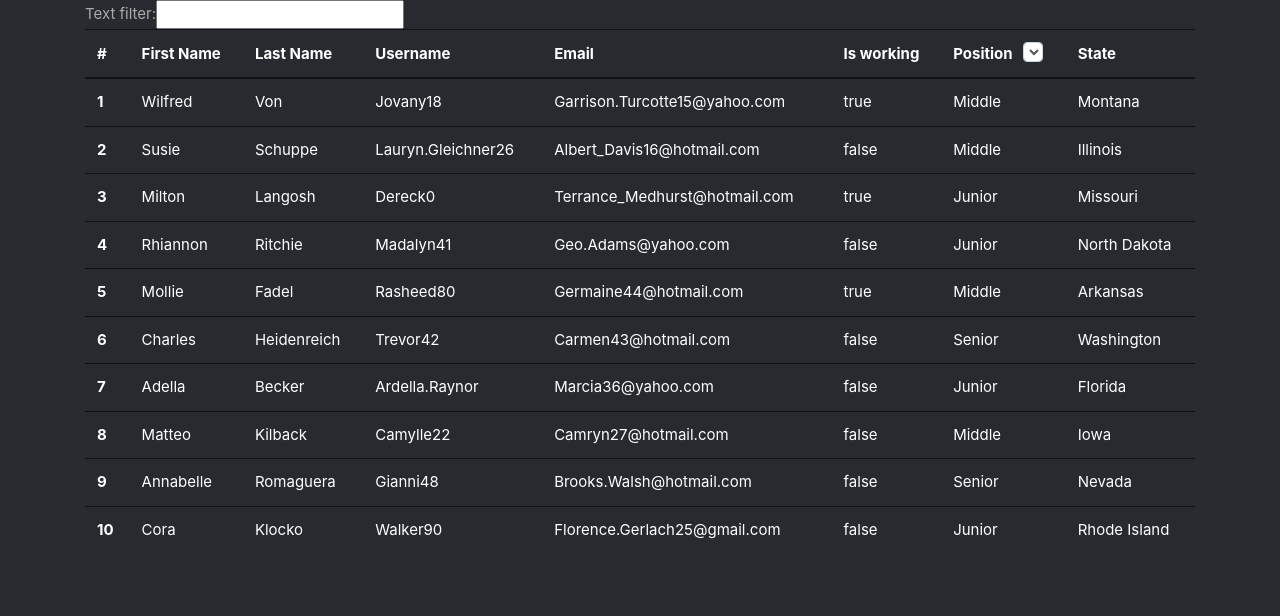
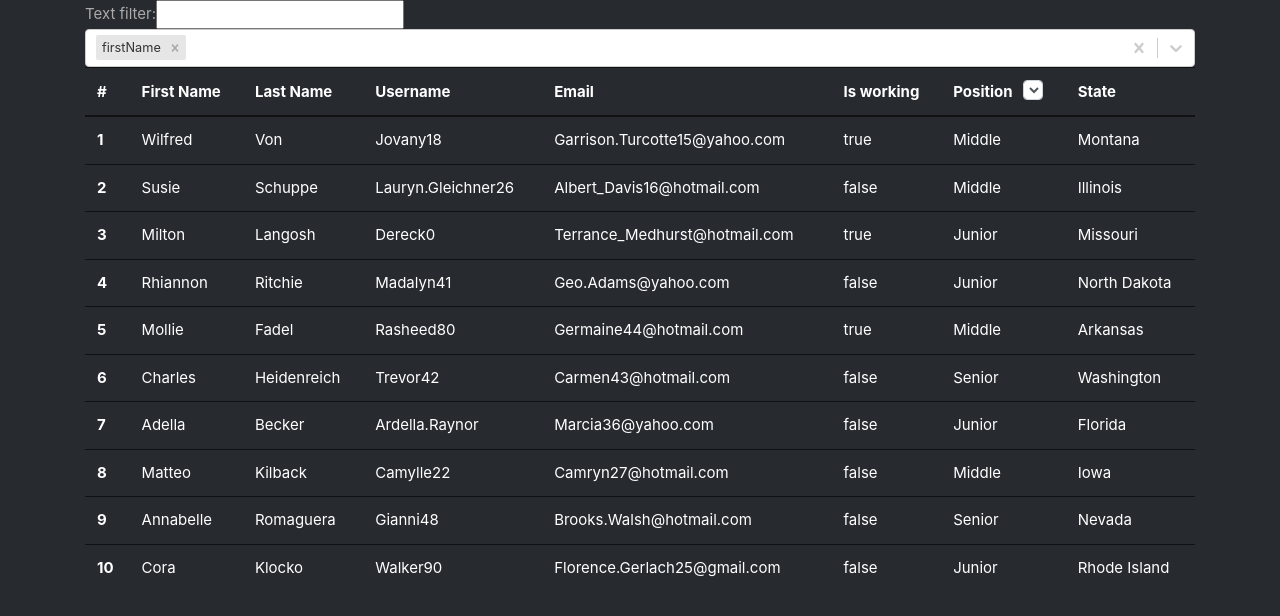
Before and after one commit to Elaray1/datagrid, a React (Create React App) app: page / in a window 1280 px wide. Shown: the top 616 px of the page. Built offline with nearby package versions, Linux system fonts and the light colour scheme.

Commit message:
feat: add text filter by selected columns

```diff
--- a/package.json
+++ b/package.json
@@ -12,6 +12,7 @@
     "react-dom": "^16.13.0",
     "react-redux": "^7.2.0",
     "react-scripts": "3.4.0",
+    "react-select": "^3.0.8",
     "redux": "^4.0.5",
     "redux-actions": "^2.6.5",
     "redux-thunk": "^2.3.0"
--- a/src/Table/component.jsx
+++ b/src/Table/component.jsx
@@ -1,4 +1,5 @@
 import React, { Component } from "react";
+import Select from 'react-select';
 
 class Table extends Component {
 
@@ -16,6 +17,7 @@
         state: 0,
       },
       priority: [],
+      searchOptions: ['0'],
     };
     this.resetSortedColumns = {
       firstName: 0,
@@ -26,7 +28,10 @@
       position: '-',
       state: 0,
     };
+    this.defaultSearchOptions = [ { value: 'firstName', label: 'firstName' } ];
     this.positionColumnRef = React.createRef();
+    this.searchSelectRef = React.createRef();
+    this.searchInputRef = React.createRef();
   }
 
   renderUsers(user, index) {
@@ -39,9 +44,21 @@
     );
   }
 
+  getColumnsArr = () => {
+    const arr = [];
+    for (let key in this.state.sortedColumns) {
+      arr.push(key);
+    }
+    const options = arr.map((el, i) => {
+      return { value: i, label: el };
+    });
+    return options;
+  }
+
   componentWillMount() {
     this.props.setUsersInfo();
   }
+
 
   sort = (column, e) => {
     const columnsArr = e.shiftKey ? this.state.sortedColumns : this.resetSortedColumns;
@@ -232,22 +249,45 @@
       return {
         priority: a ? [...this.state.priority, column] : [column]
       }
-    }, function() { this.props.sortUsersInfo(this.state.sortedColumns, this.state.priority, this.state.textFilter); });
+    }, function() { this.props.sortUsersInfo(this.state.sortedColumns, this.state.priority, this.state.textFilter, this.state.searchOptions); });
   }
 
   textFilterChange = (event) => {
     this.setState({
-      textFilter: event.target.value
-    }, function() { this.props.sortUsersInfo(this.state.sortedColumns, this.state.priority, this.state.textFilter) });
+      textFilter: event.target.value,
+      searchOptions: this.searchSelectRef.current.state.value.map((obj) => obj.value)
+    }, function() { this.props.sortUsersInfo(this.state.sortedColumns, this.state.priority, this.state.textFilter, this.state.searchOptions) });
+  }
+
+  isInputBlocked = (event) => {
+    event === null ? this.searchInputRef.current.setAttribute('disabled', true) : this.searchInputRef.current.removeAttribute('disabled')
   }
 
   render() {
     return (
       <div>
-        <label>
-          Text filter:
-        <input type="text" value={this.state.textFilter} onChange={this.textFilterChange} />
-        </label>
+        <div>
+          <label>
+            Text filter:
+          <input
+            ref={this.searchInputRef}
+            type="text"
+            value={this.state.textFilter}
+            onChange={this.textFilterChange}
+          />
+          </label>
+          <Select
+            ref={this.searchSelectRef}
+            isMulti
+            defaultValue={[this.getColumnsArr()[0]]}
+            name="columns"
+            options={this.getColumnsArr()}
+            className="basic-multi-select"
+            classNamePrefix="select"
+            onChange={this.isInputBlocked}
+          />
+        </div>
+
         <table className="table table-hover">
           <thead>
             <tr>
--- a/src/Table/container.js
+++ b/src/Table/container.js
@@ -28,9 +28,18 @@
   dispatch(setUsersAction(initialData));
 };
 
-const sort = (sortedColumns, priorityArr, textFilter) => dispatch => {
+const sort = (sortedColumns, priorityArr, textFilter, searchOptions) => dispatch => {
   let users = [].concat(initialData);
-  users = users.filter(arr => arr.some((item) => item.toLowerCase().indexOf(textFilter.toLowerCase().trim()) === -1 ? false : true));
+  users = users.filter((el) => {
+    let flag = false;
+    searchOptions.forEach((i) => {
+      if (el[i].toLowerCase().indexOf(textFilter.toLowerCase().trim()) !== -1) {
+        flag = true;
+        return;
+      };
+    })
+    return flag;
+  });
   if (sortedColumns.position !== "-") users = users.filter(arr => arr[5] === sortedColumns.position);
   let preColumnIndex = null;
   for (let columnIndex of priorityArr) {
@@ -93,8 +102,8 @@
     setUsersInfo: () => {
       dispatch(setUsers());
     },
-    sortUsersInfo: (sortedColumns, priorityArr, textFilter) => {
-      dispatch(sort(sortedColumns, priorityArr, textFilter));
+    sortUsersInfo: (sortedColumns, priorityArr, textFilter, searchOptions) => {
+      dispatch(sort(sortedColumns, priorityArr, textFilter, searchOptions));
     }
   };
 }
```
Also changed, not shown: 1 other file (tests, documents, lock files or other folders).
